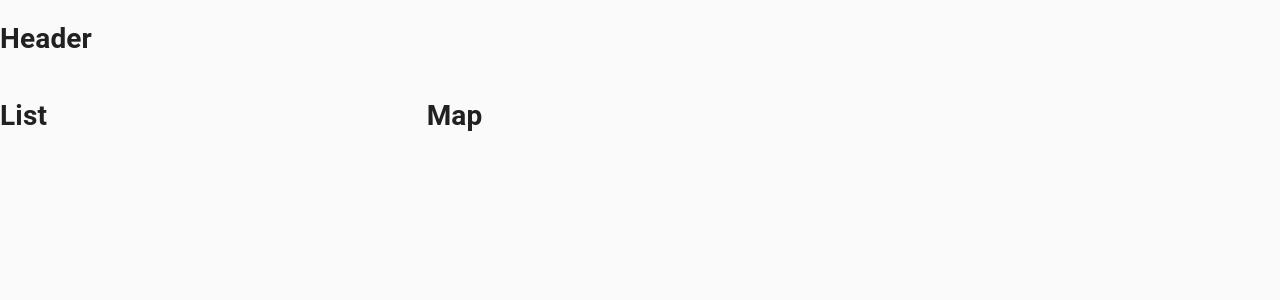
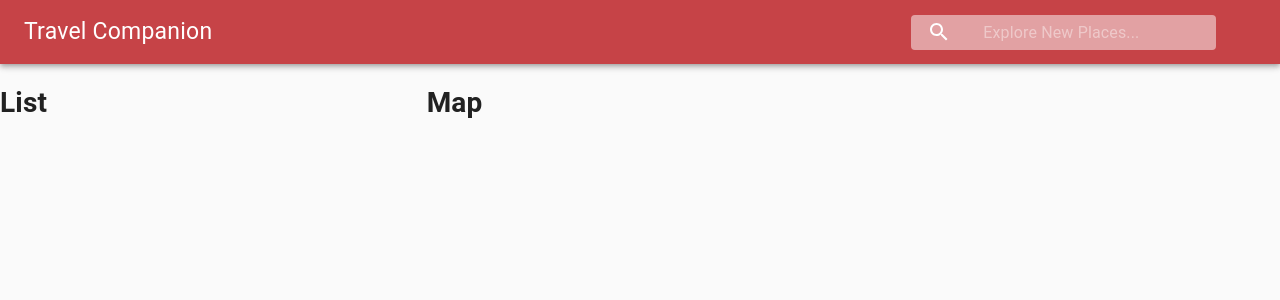
Before and after one commit to Siddhant-chandna/TravelCompanion, a React (Create React App) app: page / in a window 1280 px wide. Shown: the top 300 px of the page. Built offline with nearby package versions, Linux system fonts and the light colour scheme.

Commit message:
Header Designed

```diff
--- a/src/Components/Header/Header.jsx
+++ b/src/Components/Header/Header.jsx
@@ -1,8 +1,31 @@
 import React from 'react';
-
+import { Autocomplete } from '@material-ui/lab';
+import { AppBar,Toolbar,Typography,InputBase,Box } from '@material-ui/core';
+import SearchIcon from '@material-ui/icons/Search';
+import useStlyes from './style';
 const Header = () =>{
+    const classes=useStlyes();
     return(
-        <h1>Header</h1>
+       <AppBar position="static">
+            <Toolbar className={classes.toolbar}>
+                <Typography varient="h5" className={classes.title}>
+                     Travel Companion
+                </Typography>
+                <Box display="flex">
+                <Typography varient="h6" className={classes.title}>
+                     {/* Explore New Places */}
+                </Typography>
+                {/* <Autocomplete> */}
+                    <div className={classes.search}>
+                        <div className={classes.searchIcon}>
+                                <SearchIcon />
+                        </div>
+                        <InputBase placeholder="Explore New Places..." classes={{root:classes.inputRoot,input:classes.inputInput }}/>
+                    </div>
+                {/* </Autocomplete> */}
+                </Box>
+            </Toolbar>
+       </AppBar>
     );
 }
 
--- a/src/Components/Header/style.js
+++ b/src/Components/Header/style.js
@@ -0,0 +1,34 @@
+import { alpha, makeStyles } from '@material-ui/core/styles';
+
+export default makeStyles((theme) => ({
+
+  title: {
+    display: 'none',
+    fontSize: '23px',
+    [theme.breakpoints.up('sm')]: {
+      display: 'block',
+    },
+  },
+  search: {
+    position: 'relative',
+    borderRadius: theme.shape.borderRadius,
+    backgroundColor: alpha(theme.palette.common.white, 0.5),
+    '&:hover': { backgroundColor: alpha(theme.palette.common.black, 0.5) },
+    marginRight: theme.spacing(5),
+    marginLeft: 0,
+    width: '100%',
+    [theme.breakpoints.up('sm')]: { marginLeft: theme.spacing(5), width: 'auto' },
+  },
+  searchIcon: {
+    padding: theme.spacing(0, 2), height: '100%', position: 'absolute', pointerEvents: 'none', display: 'flex', alignItems: 'center', justifyContent: 'center',
+  },
+  inputRoot: {
+    color: 'inherit',
+  },
+  inputInput: {
+    padding: theme.spacing(1, 1, 1, 0), paddingLeft: `calc(1em + ${theme.spacing(7)}px)`, transition: theme.transitions.create('width'), width: '100%', [theme.breakpoints.up('md')]: { width: '25ch' },
+  },
+  toolbar: {
+    display: 'flex', justifyContent: 'space-between',backgroundColor: '#C64347'
+  },
+}));
```
